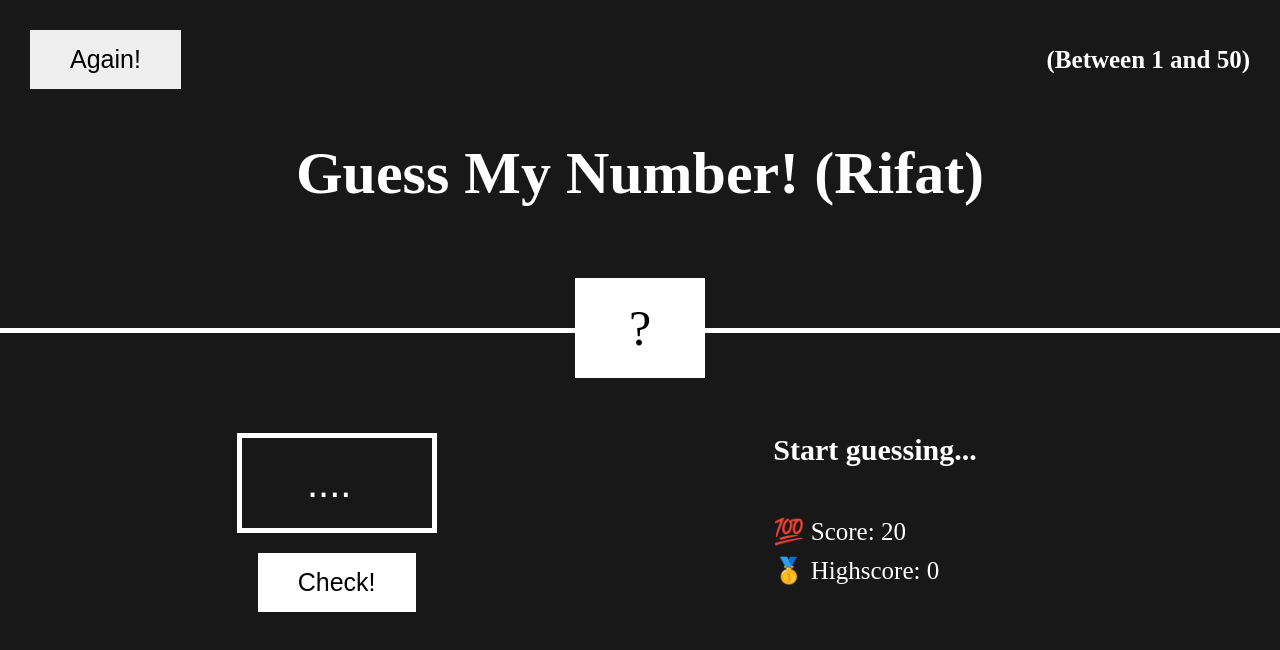
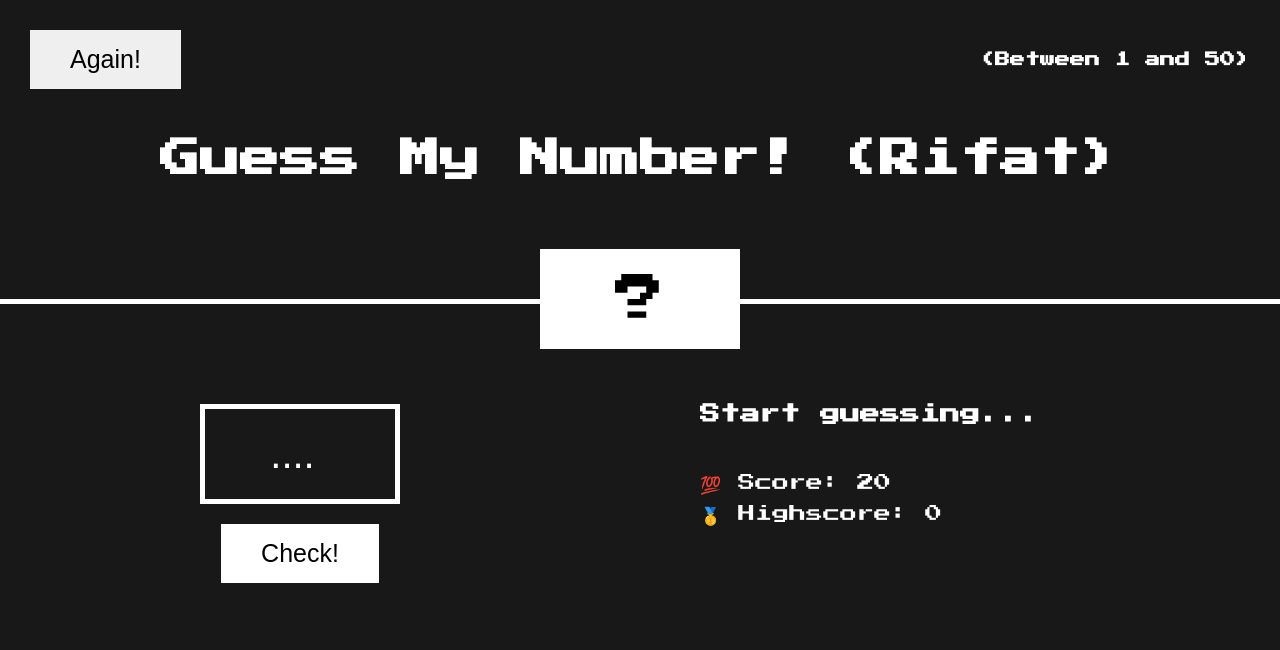
Before and after one commit to saimunhasanrifat14/guess-the-number, a plain HTML site: page index.html in a window 1280 px wide. Drawn offline with Linux system fonts and the light colour scheme.

Commit message:
add fonts

```diff
--- a/css/style.css
+++ b/css/style.css
@@ -1,3 +1,4 @@
+@import url('https://fonts.googleapis.com/css2?family=Press+Start+2P&display=swap');
 *{
     margin: 0;
     padding: 0;
@@ -6,6 +7,7 @@
 body{
     background-color: rgb(24, 24, 24);
     color: white;
+    font-family: "Press Start 2P", serif;
 }
 header{
     padding: 30px;
@@ -26,17 +28,18 @@ header{
     padding: 15px 40px;
     font-size: 25px;
     border: none;
+    cursor: pointer;
 }
 .headerTop h4{
-    font-size: 25px;
+    font-size: 15px;
 }
 .title{
-    font-size: 60px;
+    font-size: 40px;
     font-weight: 700;
     margin: 50px 0 120px 0;
 }
 .number{
-    width: 130px;
+    width: 200px;
     height: 100px;
     display: flex;
     justify-content: center;
@@ -80,17 +83,18 @@ form{
     background-color: white;
     color: black;
     border: none;
+    cursor: pointer;
 }
 
 .mainRight{
-    width: 270px;
+    width: 380px;
     margin-left: 100px;
 }
 .mainRight h3{
-    font-size: 30px;
+    font-size: 20px;
     margin-bottom: 50px;
 }
 .mainRight p{
-    font-size: 25px;
+    font-size: 17px;
     margin-bottom: 10px;
 }
--- a/js/main.js
+++ b/js/main.js
@@ -2,6 +2,11 @@ const userinput = document.querySelector("#userInput")
 const form = document.querySelector('form')
 let rendomNumber = Math.round(Math.random() * 50)
 let againBtn = document.getElementsByClassName(".headerTopAgainBtn")
+const againButton = document.querySelector('.headerTopAgainBtn');
+
+againButton.addEventListener('click', function() {
+  location.reload();
+});
 
 form.addEventListener("submit", () => {
     const userinputValue = +userinput.value
@@ -16,5 +21,5 @@ form.addEventListener("submit", () => {
         document.querySelector(".guessing").innerHTML = "🥳 Correct Number"
         document.querySelector(".number").innerHTML = rendomNumber
     }
-    // userinput.value = ''
+    userinput.value = ''
 })
```
